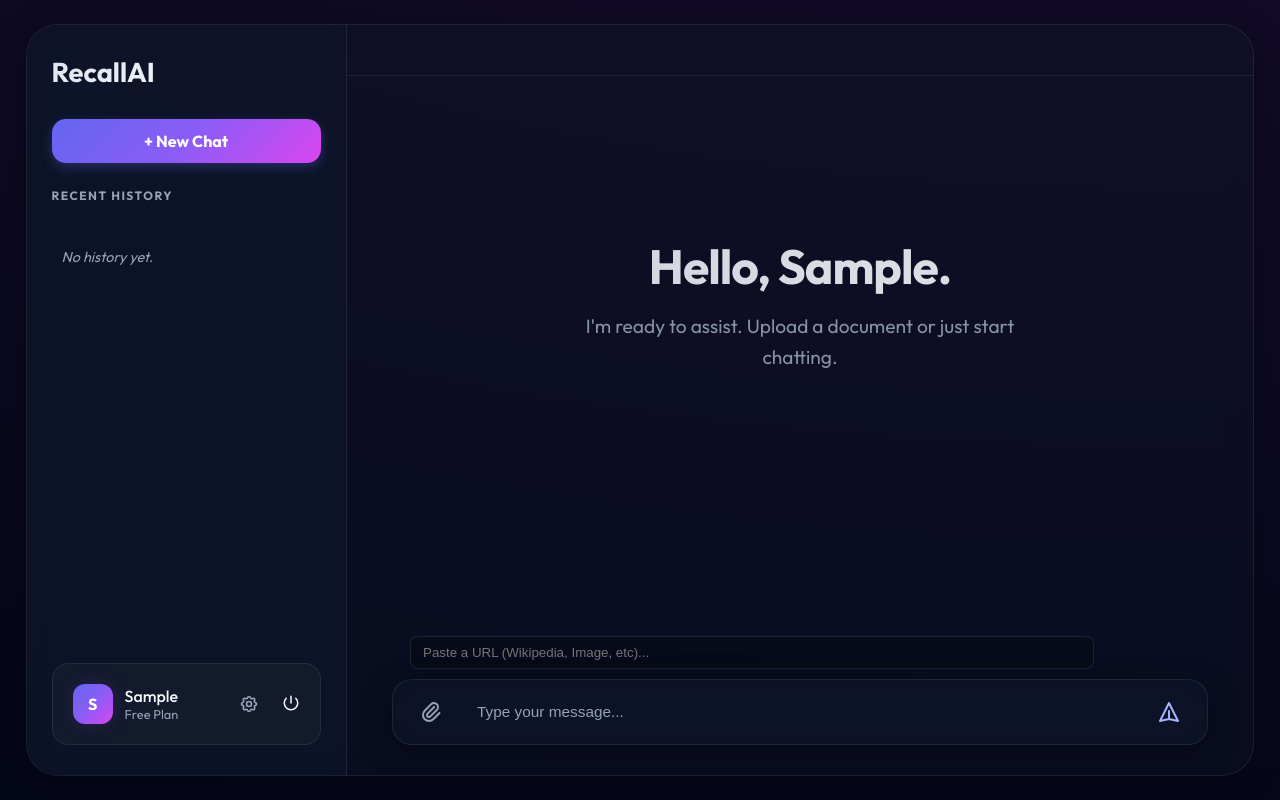
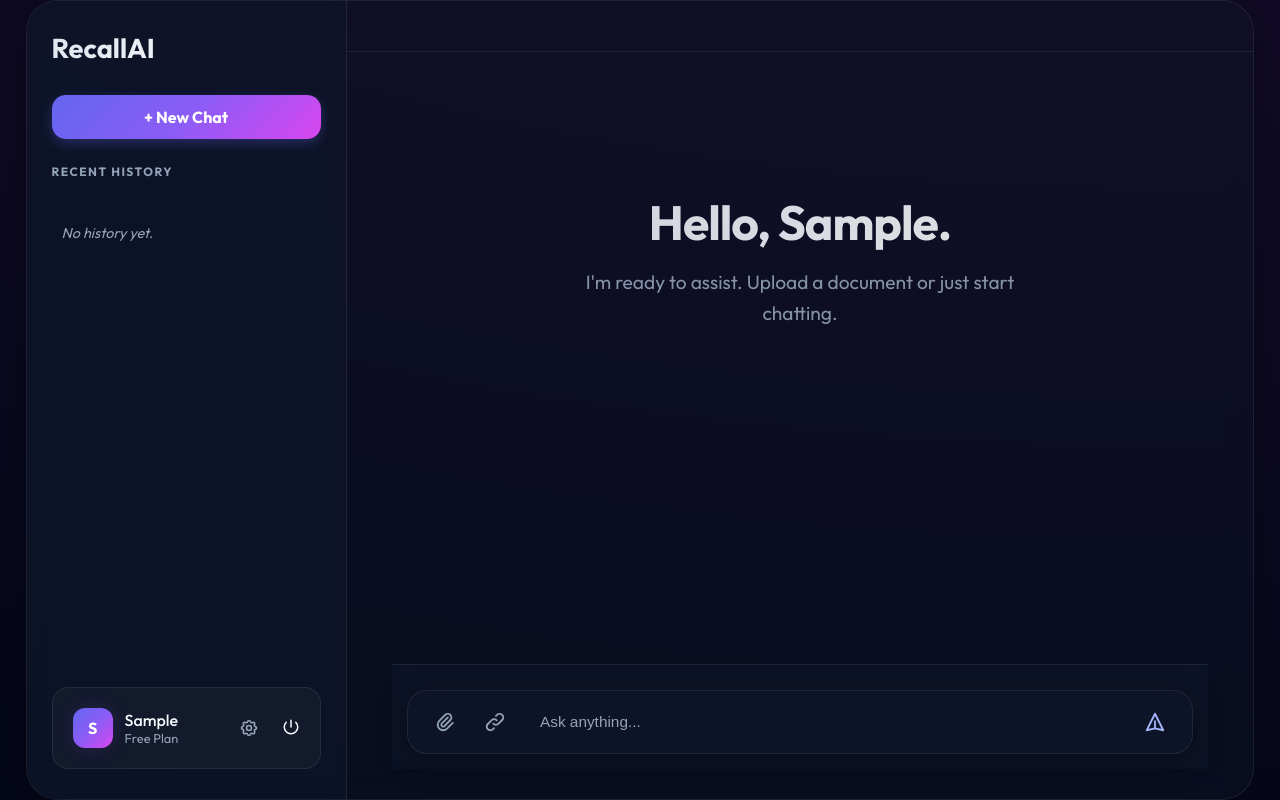
Before and after one commit to Abdul-Fathaah/Recall-AI, a Django app: page /home/ in a window 1280 px wide. Run offline with Django 4.2, Linux system fonts and the light colour scheme; the visitor is signed in with stand-in values (Sample User, id 1); data that the repository does not hold is empty; some libraries are stand-ins or nearby versions.

Commit message:
Final Fixes: CSS issues has been resolved

```diff
--- a/rag_core_app/templates/home.html
+++ b/rag_core_app/templates/home.html
@@ -156,19 +156,18 @@
             </div>
 
             <div class="input-zone">
-                <div class="url-input-container"
-                    style="max-width: 800px; margin: 0 auto 10px auto; display: flex; gap: 10px; padding: 0 10px;">
-                    <input type="text" id="urlInput" placeholder="Paste a URL (Wikipedia, Image, etc)..."
-                        style="flex: 1; padding: 8px 12px; border-radius: 8px; border: 1px solid rgba(255,255,255,0.1); background: rgba(0,0,0,0.3); color: var(--text-main); backdrop-filter: blur(5px);">
-                    <button onclick="uploadUrl()" class="action-btn"
-                        style="background: rgba(99, 102, 241, 0.2); color: #818cf8; border: 1px solid rgba(99, 102, 241, 0.3); padding: 5px 15px; border-radius: 8px;">
-                        Add URL
+                <div class="url-input-wrapper" id="urlInputWrapper">
+                    <input type="text" id="urlInput" class="url-input"
+                        placeholder="Paste link here (e.g., https://example.com)...">
+                    <button onclick="uploadUrl()" class="btn-primary" style="padding: 8px 15px; font-size: 0.85rem;">
+                        Add to Knowledge
                     </button>
                 </div>
 
                 <div class="input-wrapper">
+                    <div class="input-actions">
                         <label class="icon-btn" title="Upload File">
-                        <svg width="24" height="24" fill="none" stroke="currentColor" viewBox="0 0 24 24">
+                            <svg width="22" height="22" fill="none" stroke="currentColor" viewBox="0 0 24 24">
                                 <path stroke-linecap="round" stroke-linejoin="round" stroke-width="2"
                                     d="M15.172 7l-6.586 6.586a2 2 0 102.828 2.828l6.414-6.586a4 4 0 00-5.656-5.656l-6.415 6.585a6 6 0 108.486 8.486L20.5 13">
                                 </path>
@@ -177,11 +176,20 @@
                                 onchange="uploadFiles(this.files)">
                         </label>
 
-                    <input type="text" id="user-input" class="chat-input" placeholder="Type your message..."
+                        <button class="icon-btn" onclick="toggleUrlInput()" title="Add URL">
+                            <svg width="22" height="22" fill="none" stroke="currentColor" viewBox="0 0 24 24">
+                                <path stroke-linecap="round" stroke-linejoin="round" stroke-width="2"
+                                    d="M13.828 10.172a4 4 0 00-5.656 0l-4 4a4 4 0 105.656 5.656l1.102-1.101m-.758-4.899a4 4 0 005.656 0l4-4a4 4 0 00-5.656-5.656l-1.1 1.1">
+                                </path>
+                            </svg>
+                        </button>
+                    </div>
+
+                    <input type="text" id="user-input" class="chat-input" placeholder="Ask anything..."
                         onkeypress="handleEnter(event)">
 
                     <button onclick="sendMessage()" class="icon-btn send">
-                        <svg width="24" height="24" fill="none" stroke="currentColor" viewBox="0 0 24 24">
+                        <svg width="22" height="22" fill="none" stroke="currentColor" viewBox="0 0 24 24">
                             <path stroke-linecap="round" stroke-linejoin="round" stroke-width="2"
                                 d="M12 19l9 2-9-18-9 18 9-2zm0 0v-8"></path>
                         </svg>
--- a/static/css/dashboard.css
+++ b/static/css/dashboard.css
@@ -1,7 +1,7 @@
 .dashboard-wrapper {
     display: flex;
     width: 96vw;
-    height: 94vh;
+    height: 100vh;
     background: var(--bg-glass);
     backdrop-filter: blur(var(--blur-strength));
     -webkit-backdrop-filter: blur(var(--blur-strength));
@@ -14,12 +14,6 @@
     z-index: 10;
 }
 
-/* =========================================
-    SIDEBAR
-   ========================================= */
-/* =========================================
-    SIDEBAR
-   ========================================= */
 .sidebar {
     width: 320px;
     min-width: 320px;
@@ -125,8 +119,10 @@
     flex: 1;
     display: flex;
     flex-direction: column;
+    height: 100%;
     position: relative;
     background: transparent;
+    overflow: hidden;
 }
 
 .chat-header {
@@ -150,13 +146,14 @@
     flex: 1;
     width: 100%;
     max-width: 950px;
+    min-height: 0;
     margin: 0 auto;
-    padding: 40px 30px 100px 30px;
-    /* Bottom padding for floating input */
+    padding: 20px;
+    padding-bottom: 80px;
     overflow-y: auto;
     display: flex;
     flex-direction: column;
-    gap: 24px;
+    gap: 20px;
     scroll-behavior: smooth;
 }
 
@@ -226,18 +223,20 @@
     FLOATING INPUT LAYER
    ========================================= */
 .input-zone {
-    position: absolute;
+    flex-shrink: 0;
+    position: relative;
+    background: transparent;
+    backdrop-filter: blur(12px);
     bottom: 30px;
     left: 50%;
     transform: translateX(-50%);
     width: 90%;
     max-width: 850px;
-    z-index: 50;
+    z-index: 10;
 }
 
 .input-wrapper {
     background: var(--bg-glass-heavy);
-    /* Dynamic background */
     backdrop-filter: blur(20px);
     -webkit-backdrop-filter: blur(20px);
     border: 1px solid var(--border-glass);
@@ -261,7 +260,6 @@
     background: transparent;
     border: none;
     color: var(--text-main);
-    /* Fix readability in light mode */
     outline: none;
     padding: 12px;
     font-size: clamp(0.9rem, 1.2vw, 1.05rem);
@@ -326,3 +324,89 @@
     font-size: 0.95em;
     color: #e2e8f0;
 }
+
+/* --- FIX 1: TYPING INDICATOR (The "Thinking" Animation) --- */
+.typing-indicator {
+    display: inline-flex;
+    align-items: center;
+    gap: 5px;
+    padding: 10px 15px;
+    background: rgba(255, 255, 255, 0.05);
+    border-radius: 12px;
+    border-bottom-left-radius: 2px;
+    font-size: 0.9rem;
+    color: var(--text-muted);
+}
+
+.typing-indicator::after {
+    content: '';
+    width: 4px;
+    height: 4px;
+    background: var(--text-muted);
+    border-radius: 50%;
+    animation: typing 1.4s infinite ease-in-out both;
+}
+
+@keyframes typing {
+
+    0%,
+    80%,
+    100% {
+        box-shadow: 0 0 0 0 var(--text-muted);
+    }
+
+    40% {
+        box-shadow: 6px 0 0 0 var(--text-muted), 12px 0 0 0 var(--text-muted);
+    }
+}
+
+/* --- FIX 2: INTEGRATED URL BAR (Blending it in) --- */
+.input-zone {
+    display: flex;
+    flex-direction: column;
+    gap: 10px;
+    padding: 15px;
+    /* Glass effect for the whole zone */
+    background: rgba(15, 23, 42, 0.6);
+    backdrop-filter: blur(10px);
+    border-top: 1px solid var(--border-glass);
+}
+
+.url-input-wrapper {
+    display: flex;
+    align-items: center;
+    gap: 10px;
+    transition: all 0.3s ease;
+    overflow: hidden;
+    height: 0;
+    /* Hidden by default */
+    opacity: 0;
+}
+
+.url-input-wrapper.visible {
+    height: 45px;
+    opacity: 1;
+    margin-bottom: 5px;
+}
+
+.url-input {
+    flex: 1;
+    background: rgba(0, 0, 0, 0.2);
+    border: 1px solid var(--border-glass);
+    color: var(--text-main);
+    padding: 10px 15px;
+    border-radius: 12px;
+    font-family: inherit;
+    font-size: 0.9rem;
+}
+
+.url-input:focus {
+    outline: none;
+    border-color: #6366f1;
+}
+
+.input-actions {
+    display: flex;
+    gap: 8px;
+    align-items: center;
+}
--- a/static/css/style.css
+++ b/static/css/style.css
@@ -106,13 +106,10 @@
     width: 100vw;
     overflow: hidden;
     position: relative;
-    /* Animated Gradient Flow */
     background-image: var(--aurora-gradient);
     background-attachment: fixed;
     background-size: 400% 400%;
     animation: gradientBG 15s ease infinite;
-
-    /* Flex Centering */
     display: flex;
     align-items: center;
     justify-content: center;
@@ -191,7 +188,6 @@
 
 .glass-input:focus {
     border-color: rgba(139, 92, 246, 0.5);
-    /* Violet glow */
     background: rgba(139, 92, 246, 0.05);
     box-shadow: 0 0 0 4px rgba(139, 92, 246, 0.1);
 }
--- a/static/js/dashboard.js
+++ b/static/js/dashboard.js
@@ -1,20 +1,14 @@
-/* static/js/dashboard.js */
-
-// === 1. GLOBAL VARIABLES & INIT ===
 const chatBox = document.getElementById('chat-box');
 const userInput = document.getElementById('user-input');
 const fileInput = document.getElementById('file-input');
-const urlInput = document.getElementById('urlInput'); // [NEW]
+const urlInput = document.getElementById('urlInput');
 const csrfToken = document.querySelector('[name=csrfmiddlewaretoken]') ? document.querySelector('[name=csrfmiddlewaretoken]').value : "";
 
-// Fallback if not defined in template
 if (typeof currentSessionId === 'undefined') {
     var currentSessionId = 'null';
 }
 
-// Initial scroll to bottom
 document.addEventListener("DOMContentLoaded", function () {
-    // Render existing messages with Markdown
     document.querySelectorAll('.msg-bot').forEach(msg => {
         if (!msg.innerHTML.includes('<') && window.marked && window.DOMPurify) {
             const parsed = marked.parse(msg.innerHTML.trim());
@@ -24,27 +18,22 @@
     scrollToBottom();
 });
 
-// === 2. CHAT FUNCTIONALITY (STREAMING) ===
 async function sendMessage() {
     const message = userInput.value.trim();
     if (!message) return;
 
-    // A. Add User Message to UI
     appendMessage('user', message);
     userInput.value = '';
-    userInput.disabled = true; // Disable input while generating
+    userInput.disabled = true;
 
-    // B. Create Placeholder for Bot Response
     const botMessageDiv = appendMessage('bot', '<span class="typing-indicator">Thinking...</span>');
     const botContentDiv = botMessageDiv.querySelector('.msg-content');
 
     try {
-        // C. Send Request
         const chatUrl = document.getElementById('urls').dataset.chat;
         const formData = new FormData();
         formData.append('message', message);
         formData.append('session_id', currentSessionId);
-        // Important: Add CSRF Token for Django
         if (csrfToken) formData.append('csrfmiddlewaretoken', csrfToken);
 
         const response = await fetch(chatUrl, {
@@ -52,14 +41,12 @@
             body: formData
         });
 
-        // D. Handle Streaming Response
         if (!response.body) throw new Error("No response stream");
 
         const reader = response.body.getReader();
         const decoder = new TextDecoder();
         let fullText = "";
 
-        // Clear placeholder
         botContentDiv.innerHTML = "";
 
         while (true) {
@@ -69,7 +56,6 @@
             const chunk = decoder.decode(value, { stream: true });
             fullText += chunk;
 
-            // Render Markdown
             if (window.marked && window.DOMPurify) {
                 botContentDiv.innerHTML = DOMPurify.sanitize(marked.parse(fullText));
             } else {
@@ -79,16 +65,12 @@
             scrollToBottom();
         }
 
-        // E. Update Session Metadata (if new)
         const newSessionId = response.headers.get('X-Session-ID');
         const newTitle = response.headers.get('X-Session-Title');
 
         if (newSessionId && currentSessionId === 'null') {
             currentSessionId = newSessionId;
-            // Update URL without reloading
             window.history.pushState({}, '', `?session_id=${newSessionId}`);
-
-            // Update Chat Title in UI if present
             const titleEl = document.querySelector('.chat-title');
             if (titleEl && newTitle) titleEl.innerText = newTitle;
         }
@@ -103,7 +85,6 @@
     }
 }
 
-// === 3. FILE UPLOAD FUNCTIONALITY ===
 async function uploadFiles(files) {
     if (files.length === 0) return;
 
@@ -137,7 +118,6 @@
     }
 }
 
-// === 4. [NEW] URL UPLOAD FUNCTIONALITY ===
 async function uploadUrl() {
     const url = document.getElementById('urlInput').value.trim();
     if (!url) return alert("Please enter a URL");
@@ -159,7 +139,7 @@
 
         if (data.status === 'success') {
             statusDiv.innerText = "URL Indexed!";
-            document.getElementById('urlInput').value = ""; // Clear input
+            document.getElementById('urlInput').value = "";
             handleNewSession(data.session_id);
         } else {
             statusDiv.innerText = "Error: " + data.message;
@@ -172,14 +152,12 @@
     setTimeout(() => { statusDiv.style.display = 'none'; }, 3000);
 }
 
-// === 5. UTILITIES ===
 function handleNewSession(sessionId) {
-    // If a new session was created (started from null), reload to show it
     if (sessionId && currentSessionId === 'null') {
         currentSessionId = sessionId;
         window.location.href = `?session_id=${sessionId}`;
     } else {
-        // Just reload to update the chat history/files list
+        location.reload();
         location.reload();
     }
 }
@@ -194,14 +172,17 @@
 }
 
 function scrollToBottom() {
-    if (chatBox) chatBox.scrollTop = chatBox.scrollHeight;
+    if (!chatBox) return;
+
+    requestAnimationFrame(() => {
+        chatBox.scrollTop = chatBox.scrollHeight;
+    });
 }
 
 function handleEnter(event) {
     if (event.key === 'Enter') sendMessage();
 }
 
-// === 6. MODAL HANDLERS ===
 function openSettingsModal() {
     document.getElementById('settingsModal').style.display = 'flex';
 }
@@ -218,7 +199,6 @@
     modal.style.display = 'flex';
 }
 
-// Close modals on click outside
 window.onclick = function (e) {
     const modals = ['renameModal', 'logoutConfirmModal', 'settingsModal'];
     modals.forEach(id => {
@@ -226,3 +206,14 @@
         if (e.target === modal) modal.style.display = 'none';
     });
 }
+
+function toggleUrlInput() {
+    const wrapper = document.getElementById('urlInputWrapper');
+    const input = document.getElementById('urlInput');
+
+    wrapper.classList.toggle('visible');
+
+    if (wrapper.classList.contains('visible')) {
+        input.focus();
+    }
+}
```
Lines whose indentation alone changed are shown as unchanged.
